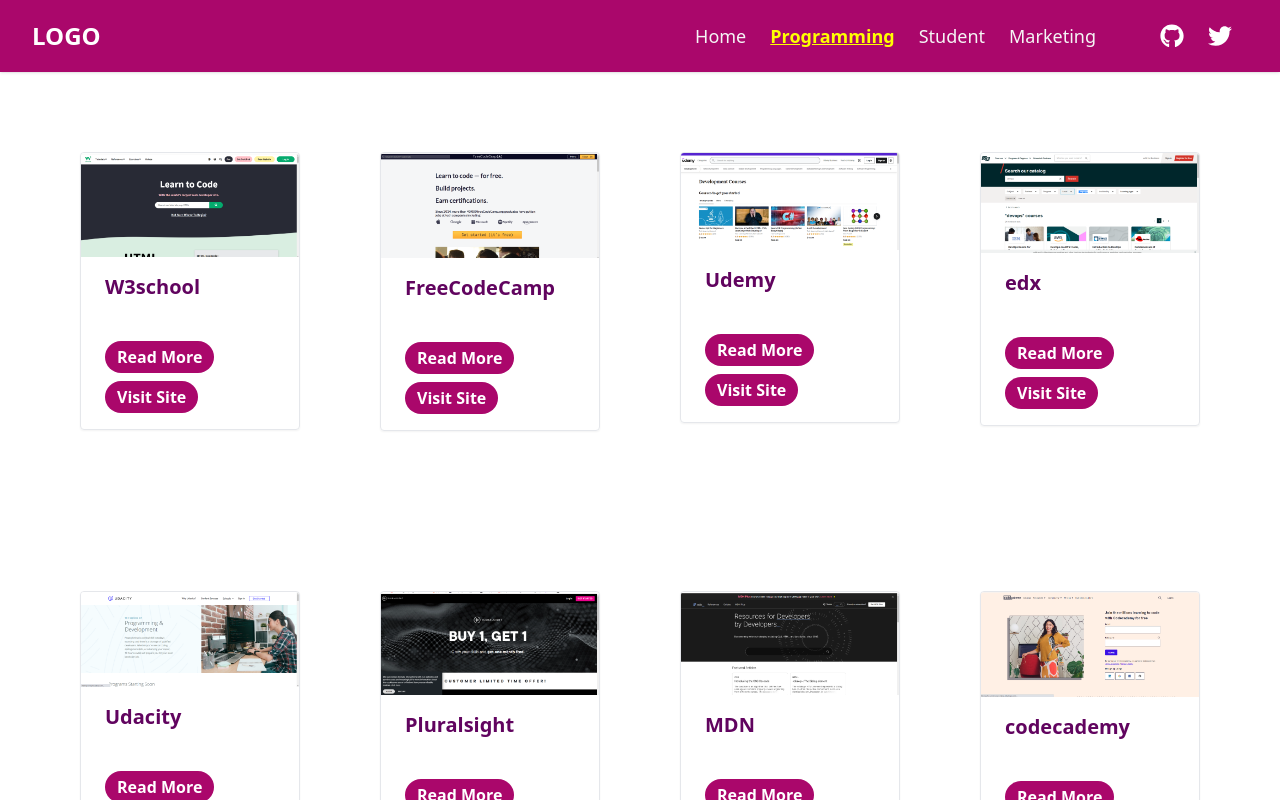
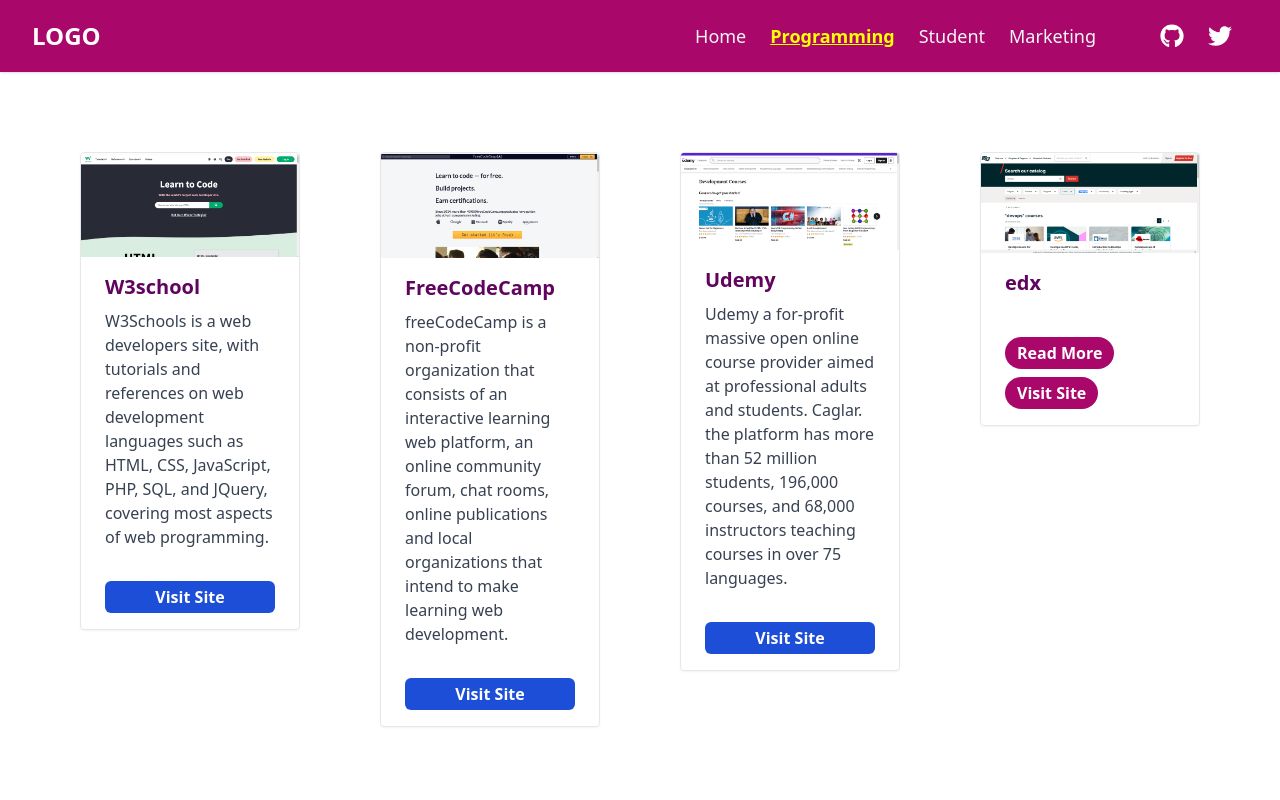
Before and after one commit to Clifftech123/educationalwebsites, a React (Create React App) app: page /programing in a window 1280 px wide. Shown: the top 800 px of the page. Built offline with nearby package versions, Linux system fonts and the light colour scheme.

Commit message:
I added site discription

```diff
--- a/src/components/Programing.jsx
+++ b/src/components/Programing.jsx
@@ -28,7 +28,7 @@
 
 	return (
 		<>
-			<div className=" p-10  grid grid-cols-1 sm:grid-cols-1 md:grid-cols-3 lg:grid-cols-4 xl:grid-cols-4 sm:justify-center">
+			<div className=" p-10 sm:w-full     grid grid-cols-1 sm:grid-cols-1 md:grid-cols-3 lg:grid-cols-4 xl:grid-cols-4 sm:justify-center">
 				{/* W3SCHOOL */}
 				<div className="p-10">
 					<div className="max-w-sm rounded overflow-hidden shadow-sm border">
@@ -37,19 +37,16 @@
 							<div className="font-bold text-xl mb-2  text-Footer_bg ">
 								W3school
 							</div>
-							<p className="text-gray-700 text-base"></p>
+							<p className="text-gray-700 text-base">
+								W3Schools is a web developers site, with tutorials and
+								references on web development languages such as HTML, CSS,
+								JavaScript, PHP, SQL, and JQuery, covering most aspects of web
+								programming.
+							</p>
 						</div>
-						<div className="px-6 pt-4 pb-2 md:space-2">
+						<div className="px-6 pt-4 pb-2 ">
 							<span>
-								<button
-									type="button"
-									className="inline-block  bg-G_Purple -200 rounded-full px-3 py-1 text-md font-semibold text-white mr-2 mb-2"
-								>
-									Read More
-								</button>
-							</span>
-							<span>
-								<li className=" inline-block  bg-G_Purple -200 rounded-full px-3 py-1 text-md font-semibold text-white mr-2 mb-2 ">
+								<li className=" inline-block  w-full text-center last:  bg-blue-700 px-3 py-1 rounded-md text-md py-1 text-md font-semibold text-white mr-2 mb-2 ">
 									<a href={W3schoolSite} target={"_blank"} rel="noreferrer">
 										Visit Site
 									</a>
@@ -67,19 +64,16 @@
 							<div className="font-bold text-xl mb-2   text-Footer_bg ">
 								FreeCodeCamp
 							</div>
-							<p className="text-gray-700 text-base"></p>
+							<p className="text-gray-700 text-base">
+								freeCodeCamp is a non-profit organization that consists of an
+								interactive learning web platform, an online community forum,
+								chat rooms, online publications and local organizations that
+								intend to make learning web development.
+							</p>
 						</div>
-						<div className="px-6 pt-4 pb-2 md:space-2">
+						<div className="px-6 pt-4 pb-2">
 							<span>
-								<button
-									type="button"
-									className="inline-block  bg-G_Purple -200 rounded-full px-3 py-1 text-md font-semibold text-white mr-2 mb-2"
-								>
-									Read More
-								</button>
-							</span>
-							<span>
-								<li className=" inline-block  bg-G_Purple -200 rounded-full px-3 py-1 text-md font-semibold text-white mr-2 mb-2 ">
+								<li className=" inline-block  text-center w-full  bg-blue-700 px-3 py-1 rounded-md text-md text-md font-semibold text-white mr-2 mb-2 ">
 									<a href={FreeCodeCampSite} target={"_blank"} rel="noreferrer">
 										Visit Site
 									</a>
@@ -97,19 +91,16 @@
 							<div className="font-bold text-xl mb-2   text-Footer_bg ">
 								Udemy
 							</div>
-							<p className="text-gray-700 text-base"></p>
+							<p className="text-gray-700 text-base">
+								Udemy a for-profit massive open online course provider aimed at
+								professional adults and students. Caglar. the platform has more
+								than 52 million students, 196,000 courses, and 68,000
+								instructors teaching courses in over 75 languages.
+							</p>
 						</div>
 						<div className="px-6 pt-4 pb-2 md:space-2">
 							<span>
-								<button
-									type="button"
-									className="inline-block  bg-G_Purple -200 rounded-full px-3 py-1 text-md font-semibold text-white mr-2 mb-2"
-								>
-									Read More
-								</button>
-							</span>
-							<span>
-								<li className=" inline-block  bg-G_Purple -200 rounded-full px-3 py-1 text-md font-semibold text-white mr-2 mb-2 ">
+								<li className=" inline-block text-center w-full bg-blue-700 px-3 py-1 rounded-md text-md font-semibold text-white mr-2 mb-2 ">
 									<a href={UdyemSite} target={"_blank"} rel="noreferrer">
 										Visit Site
 									</a>
@@ -250,7 +241,10 @@
 					<div className="max-w-sm rounded overflow-hidden  shadow-sm border">
 						<img className="w-full" src={codeCademy} alt="codecademy" />
 						<div className="px-6 py-4">
-							<div className="font-bold text-xl mb-2  text-Footer_bg "> codecademy</div>
+							<div className="font-bold text-xl mb-2  text-Footer_bg ">
+								{" "}
+								codecademy
+							</div>
 							<p className="text-gray-700 text-base hidden">
 								Love is good we have to sick to and see what the more we lve the
 								more good we you in your own way the more peolple come to me the
--- a/src/index.css
+++ b/src/index.css
@@ -1,5 +1,5 @@
 .fade-anim img {
-  animation: fadeAnim 0.6s ease-out;
+  animation: fadeAnim 0.3s ease-out;
 }
 @keyframes fadeAnim {
   from {
```
